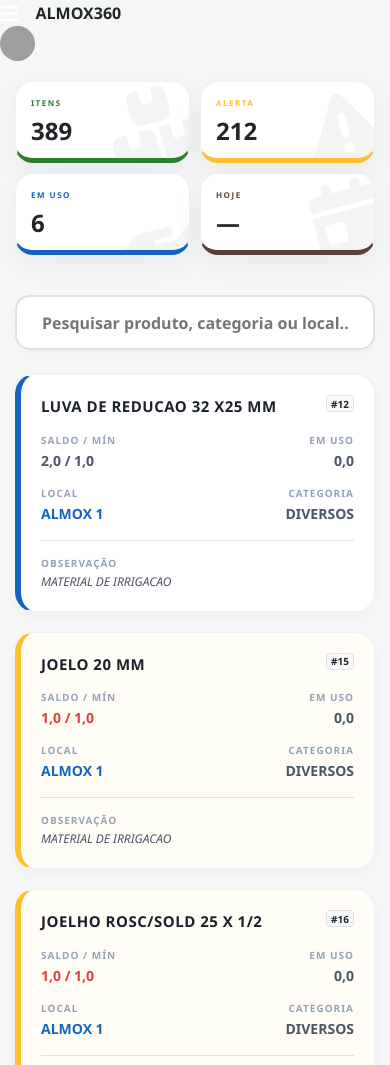
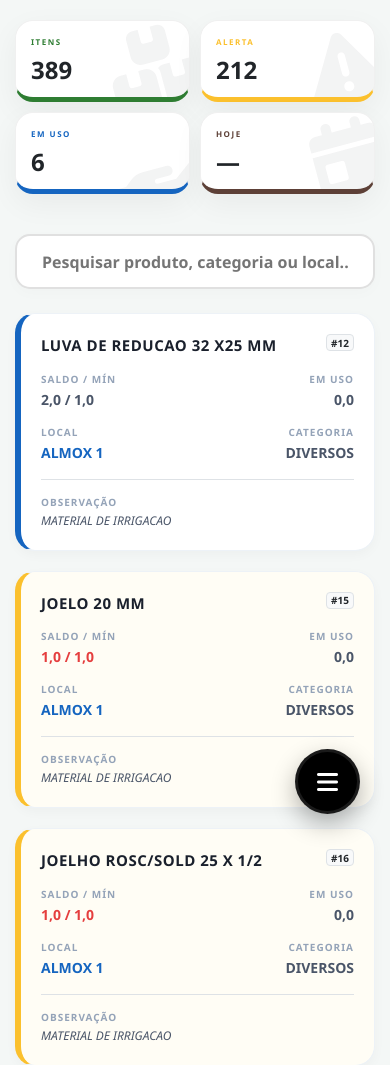
Before and after one commit to ycamillo2-art/almox360, a Django app: page / in a window 390 px wide. Shown: the top 1065 px of the page. Run offline with Django 5.2, Linux system fonts and the light colour scheme; a user stored in the database is signed in; data comes from the database, SQL or seed files in the repository; some libraries are stand-ins or nearby versions; grey boxes are pictures that could not be loaded.

Commit message:
style: implement large floating black mobile menu button at bottom right for better reachability

```diff
--- a/almox/templates/almox/base.html
+++ b/almox/templates/almox/base.html
@@ -251,29 +251,54 @@
             margin-top: 15px;
         }
 
-        /* Mobile Overlay */
+        /* Floating Mobile Menu Button */
+        .mobile-menu-btn {
+            display: none;
+            position: fixed;
+            bottom: 30px;
+            right: 30px;
+            width: 65px;
+            height: 65px;
+            background: #000; /* Preto como pedido */
+            color: white;
+            border-radius: 50%;
+            align-items: center;
+            justify-content: center;
+            font-size: 24px;
+            box-shadow: 0 10px 25px rgba(0,0,0,0.3);
+            z-index: 1100;
+            border: 3px solid rgba(255,255,255,0.1);
+            transition: all 0.3s cubic-bezier(0.175, 0.885, 0.32, 1.275);
+        }
+        .mobile-menu-btn:active {
+            transform: scale(0.9);
+        }
+
         .sidebar-overlay {
             display: none;
             position: fixed;
             top: 0; left: 0; right: 0; bottom: 0;
             background: rgba(0,0,0,0.5);
-            z-index: 999;
+            z-index: 1050;
+            backdrop-filter: blur(3px);
         }
 
         /* Responsive Adjustments */
         @media (max-width: 768px) {
-            .mobile-header { display: flex; }
+            .mobile-menu-btn { display: flex; }
+            .mobile-nav { display: none !important; } /* Esconder a barra de cima */
             .sidebar {
                 transform: translateX(-100%);
                 top: 0;
                 box-shadow: 10px 0 30px rgba(0,0,0,0.1);
+                z-index: 1101;
             }
             .sidebar.show { transform: translateX(0); }
             .sidebar-overlay.show { display: block; }
             .main-wrapper {
                 margin-left: 0;
                 width: 100%;
-                padding: 70px 10px 30px;
+                padding: 30px 15px;
             }
             .content-card { padding: 15px; border-radius: 15px; width: 100%; }
             .dash-card { padding: 15px; height: 100px; margin-bottom: 15px; }
@@ -328,16 +353,19 @@
 
     {% if user.is_authenticated %}
     <div class="sidebar-overlay" id="sidebarOverlay"></div>
+
+    <!-- Botão Flutuante Mobile (Preto e Grande) -->
+    <button class="mobile-menu-btn d-lg-none" id="mobileMenuToggle">
+        <i class="fas fa-bars"></i>
+    </button>
+
     {% block header_nav %}
-    <!-- Mobile Navbar -->
-    <nav class="mobile-nav d-lg-none">
-        <div class="d-flex align-items-center">
-            <button class="btn text-white p-0 mr-3" id="sidebarToggle">
-                <i class="fas fa-bars fa-lg"></i>
-            </button>
-            <span class="font-weight-bold tracking-tight">ALMOX360</span>
+    <!-- Mobile Navbar (Simplificada) -->
+    <nav class="mobile-nav d-lg-none p-3 bg-white shadow-sm mb-4">
+        <div class="d-flex align-items-center justify-content-between">
+            <span class="font-weight-bold tracking-tight text-dark">ALMOX360</span>
+            <img src="https://sc01.alicdn.com/kf/Af476ff7174de4cf79ad778fe46cc2de7Q.jpg" alt="Logo" class="rounded-circle" style="height: 35px; width: 35px; object-fit: cover;">
         </div>
-        <img src="https://sc01.alicdn.com/kf/Af476ff7174de4cf79ad778fe46cc2de7Q.jpg" alt="Logo" class="rounded-circle" style="height: 35px; width: 35px; object-fit: cover;">
     </nav>
 
     <!-- Sidebar Desktop -->
@@ -552,12 +580,21 @@
         // Sidebar Toggle for Mobile
         const sidebar = document.getElementById('sidebar');
         const overlay = document.getElementById('sidebarOverlay');
-        const toggleBtn = document.getElementById('sidebarToggle');
+        const toggleBtn = document.getElementById('mobileMenuToggle');
 
         if(toggleBtn) {
             toggleBtn.addEventListener('click', () => {
                 sidebar.classList.toggle('show');
                 overlay.classList.toggle('show');
+                // Alternar ícone se quiser (opcional)
+                const icon = toggleBtn.querySelector('i');
+                if (sidebar.classList.contains('show')) {
+                    icon.classList.remove('fa-bars');
+                    icon.classList.add('fa-times');
+                } else {
+                    icon.classList.remove('fa-times');
+                    icon.classList.add('fa-bars');
+                }
             });
         }
 
```
